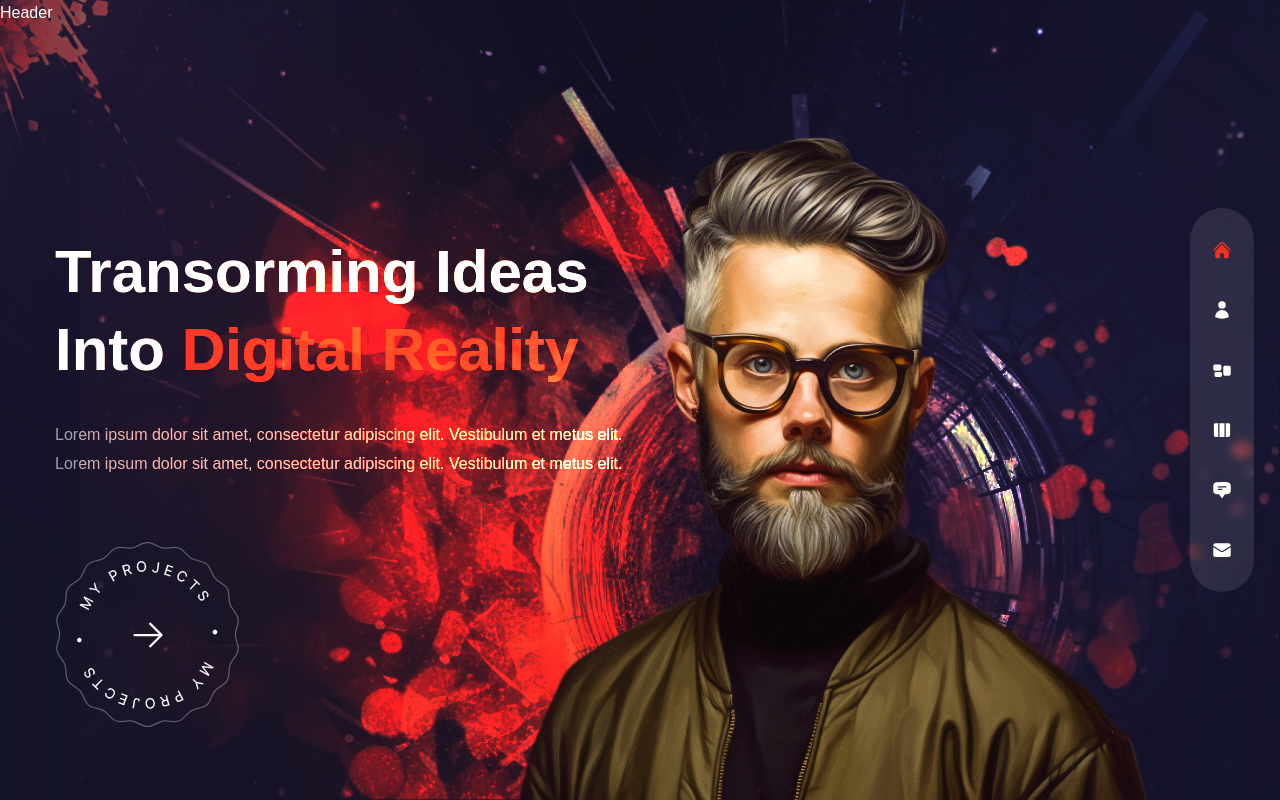
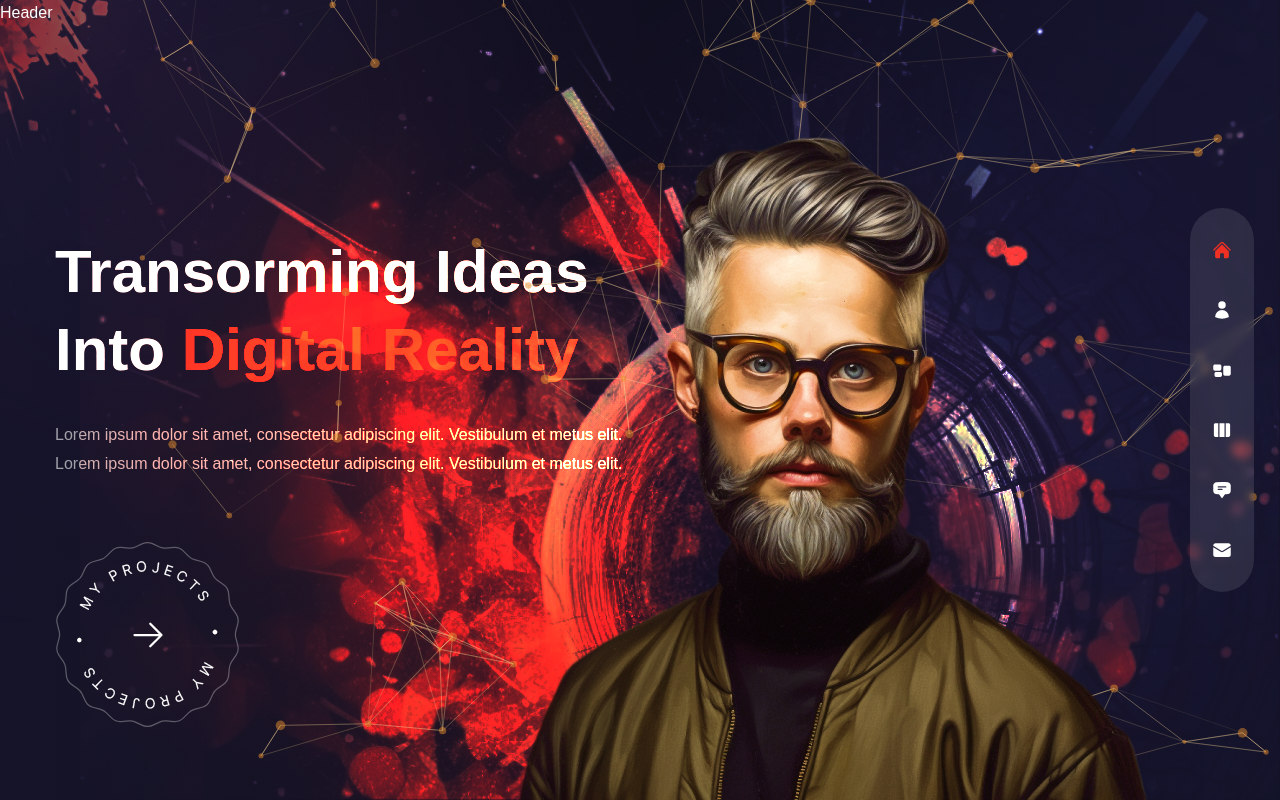
Before and after one commit to Atlon1/lukaszL-portfolio, a React (Create React App) app: page / in a window 1280 px wide. Built offline with nearby package versions, Linux system fonts and the light colour scheme.

Commit message:
particless

```diff
--- a/package.json
+++ b/package.json
@@ -20,8 +20,10 @@
     "react-dom": "^18.2.0",
     "react-icons": "^4.11.0",
     "react-scripts": "^5.0.1",
+    "react-tsparticles": "^2.12.2",
     "tailwind-scrollbar": "^3.0.5",
     "tailwindcss": "^3.3.5",
+    "tsparticles": "^2.12.0",
     "typescript": "^4.9.5"
   },
   "scripts": {
--- /dev/null
+++ b/src/components/ParticlessCont.tsx
@@ -0,0 +1,97 @@
+import React, {useCallback} from 'react';
+import {Particles} from 'react-tsparticles';
+import {loadFull} from "tsparticles";
+
+
+const ParticlessCont = () => {
+    const particlesInit = useCallback(async (engine: any) => {
+        await loadFull(engine);
+    }, [])
+    const particlesLoaded = useCallback(async (container: any) => {
+        await console.log(container);
+    }, [])
+
+    return (
+        <Particles
+            className='w-full h-full absolute translate-z-0'
+            id='tsparticles'
+            init={particlesInit}
+            loaded={particlesLoaded}
+            options={{
+                fullScreen: {enable: false},
+                background: {
+                    color: {
+                        value: ''
+                    },
+                },
+                fpsLimit: 120,
+                interactivity: {
+                    events: {
+                        onClick: {
+                            enable: false,
+                            mode: 'push'
+                        },
+                        onhover: {
+                            enable: true,
+                            mode: 'repulse',
+                        },
+                        resize: true,
+                    },
+                    modes: {
+                        push: {
+                            quantity: 50,
+                        },
+                        repulse: {
+                            distance: 200,
+                            duration: 0.4,
+                        },
+                    },
+                },
+                particles: {
+                    color: {
+                        value: '#e68e2e',
+                    },
+                    links: {
+                        color: '#f5d393',
+                        distance: 150,
+                        enable: true,
+                        opacity: 0.5,
+                        width: 1,
+                    },
+                    collisions: {
+                        enable: true,
+                    },
+                    move: {
+                        direction: 'none',
+                        enable: true,
+                        outModes: {
+                            default: 'bounce'
+                        },
+                        random: false,
+                        speed: 1,
+                        straight: false,
+                    },
+                    number: {
+                        density: {
+                            enable: true,
+                            area: 800,
+                        },
+                        value: 70
+                    },
+                    opacity: {
+                        value: 0.5,
+                    },
+                    shape: {
+                        type: 'circle'
+                    },
+                    size: {
+                        value: {min:2, max: 5}
+                    }
+                },
+                detectRetina: true
+            }}
+        />
+    );
+};
+
+export default ParticlessCont;
--- a/src/pages/Home.tsx
+++ b/src/pages/Home.tsx
@@ -5,6 +5,7 @@
 
 import {motion} from "framer-motion";
 import {fadeIn} from '../variants'
+import ParticlessCont from "../components/ParticlessCont";
 
 const Home = () => {
     return (
@@ -55,6 +56,7 @@
                     exit='hidden'
                     className='bg-none xl:bg-explosion xl:bg-cover xl:bg-right xl:bg-no-repeat w-full h-full absolute mix-blend-color-dodge translate-z-0 opacity-90'>
                 </motion.div>
+                <ParticlessCont/>
                 <motion.div
                     variants={fadeIn('down', 0.5)}
                     initial='hidden'
```
Also changed, not shown: 1 other file (tests, documents, lock files or other folders).
